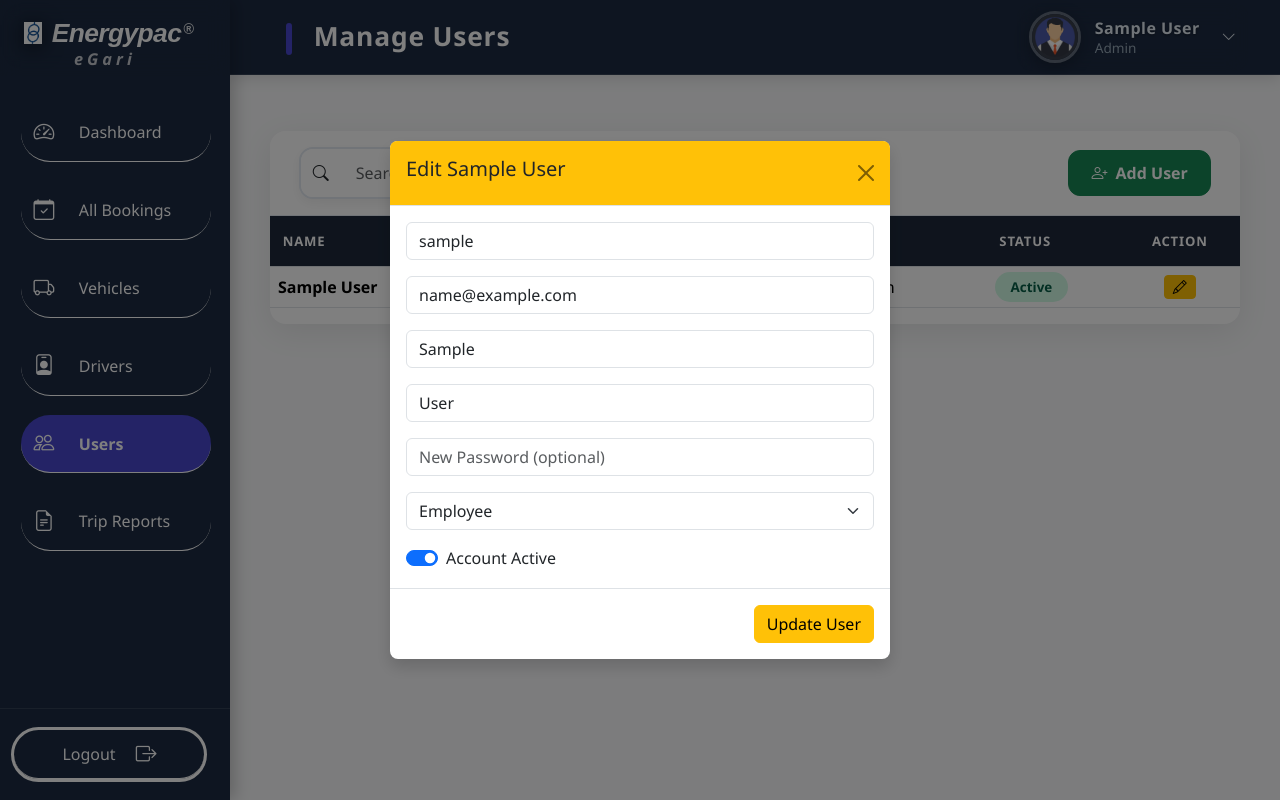
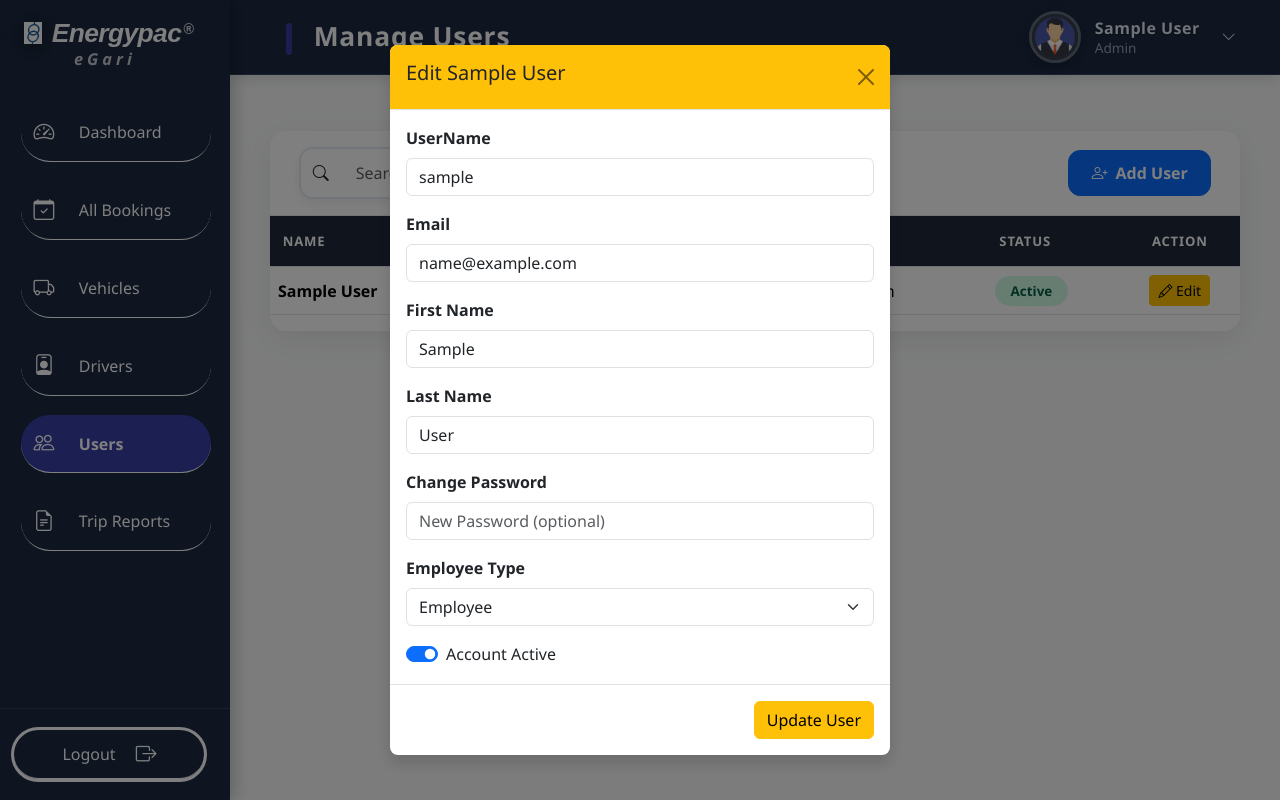
Before and after one commit to tanziul/vehicle-pool-management, a Django app: page /admin/users/ in a window 1280 px wide, after a click on "Edit". Run offline with Django 5.2, Linux system fonts and the light colour scheme; the visitor is signed in with stand-in values (Sample User, id 1); data comes from the database, SQL or seed files in the repository; data that the repository does not hold is empty.

Commit message:
updated on monday 12:14

```diff
--- a/static/pool_app/css/style.css
+++ b/static/pool_app/css/style.css
@@ -217,7 +217,7 @@ html, body {
     --profile-img-size: 52px;
     --sidebar-width: 230px;
     --sidebar-collapsed: 80px;
-    --primary-green: lch(42.53% 92.45 296.12 / 0.795);
+    --primary-green: lch(34.52% 73.46 294.44 / 0.795);
 }
 
 @media (max-width: 992px) {
--- a/templates/admin/users.html
+++ b/templates/admin/users.html
@@ -16,7 +16,7 @@
                     {% endif %}
                 </div>
             </form>
-            <button class="btn btn-success btn-add" data-bs-toggle="modal" data-bs-target="#addUserModal">
+            <button class="btn btn-primary btn-add" data-bs-toggle="modal" data-bs-target="#addUserModal">
                 <i class="bi bi-person-plus me-2"></i>Add User
             </button>
         </div>
@@ -51,7 +51,7 @@
                         </td>
                         <td class="text-center">
                             <button class="btn btn-warning btn-sm" data-bs-toggle="modal" data-bs-target="#edit{{ u.id }}">
-                                <i class="bi bi-pencil"></i>
+                                <i class="bi bi-pencil"></i> Edit
                             </button>
                         </td>
                     </tr>
@@ -68,11 +68,17 @@
                                         <button type="button" class="btn-close" data-bs-dismiss="modal"></button>
                                     </div>
                                     <div class="modal-body">
+                                        <label class="form-label fw-semibold">UserName</label>
                                         <input name="username" value="{{ u.username }}" class="form-control mb-3" required>
+                                        <label class="form-label fw-semibold">Email</label>
                                         <input name="email" value="{{ u.email }}" class="form-control mb-3" type="email">
+                                        <label class="form-label fw-semibold">First Name</label>
                                         <input name="first_name" value="{{ u.first_name }}" placeholder="First Name" class="form-control mb-3">
+                                        <label class="form-label fw-semibold">Last Name</label>
                                         <input name="last_name" value="{{ u.last_name }}" placeholder="Last Name" class="form-control mb-3">
+                                        <label class="form-label fw-semibold">Change Password</label>
                                         <input type="password" name="password" placeholder="New Password (optional)" class="form-control mb-3">
+                                        <label class="form-label fw-semibold">Employee Type</label>
                                         <select name="role" class="form-select mb-3">
                                             {% for val, label in ROLE_CHOICES %}
                                                 <option value="{{ val }}" {% if val == u.role %}selected{% endif %}>{{ label }}</option>
@@ -103,7 +109,7 @@
         <div class="modal-content">
             <form method="post">
                 {% csrf_token %}
-                <div class="modal-header bg-success text-white">
+                <div class="modal-header bg-primary text-white">
                     <h5 class="modal-title">Add New User</h5>
                     <button type="button" class="btn-close btn-close-white" data-bs-dismiss="modal"></button>
                 </div>
@@ -145,7 +151,7 @@
                     <!-- END OF MAGIC CONTAINER -->
                 </div>
                 <div class="modal-footer">
-                    <button type="submit" name="add_user" class="btn btn-success">Create User</button>
+                    <button type="submit" name="add_user" class="btn btn-primary">Create User</button>
                 </div>
             </form>
         </div>
--- a/templates/base.html
+++ b/templates/base.html
@@ -8,6 +8,7 @@
     <link href="https://cdn.jsdelivr.net/npm/bootstrap@5.3.3/dist/css/bootstrap.min.css" rel="stylesheet">
     <link href="https://cdn.jsdelivr.net/npm/bootstrap-icons@1.11.3/font/bootstrap-icons.css" rel="stylesheet">
     <link href="{% static 'pool_app/css/style.css' %}?v={{ cache_buster }}" rel="stylesheet">
+
 </head>
 <body>
 
--- a/templates/user/bookings.html
+++ b/templates/user/bookings.html
@@ -27,7 +27,7 @@
                     {% endif %}
                 </div>
             </form>
-            <a href="{% url 'user_dashboard' %}" class="btn btn-success btn-add">
+            <a href="{% url 'user_dashboard' %}" class="btn btn-primary btn-add">
                 <i class="bi bi-plus-lg"></i> New Request
             </a>
         </div>
```
Also changed, not shown: templates/admin/drivers.html (+9 -5 lines), templates/admin/vehicles.html (+5 -5 lines).
